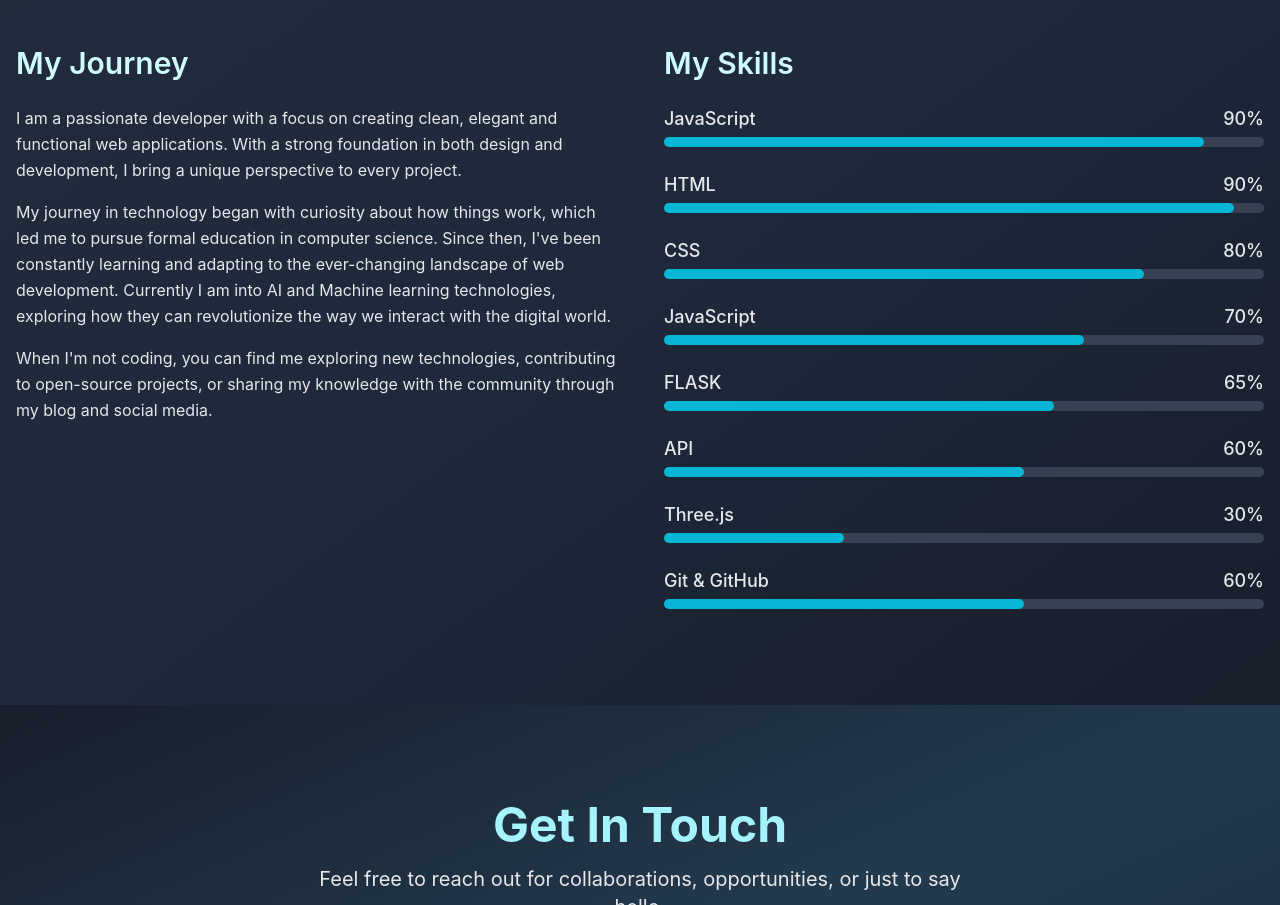
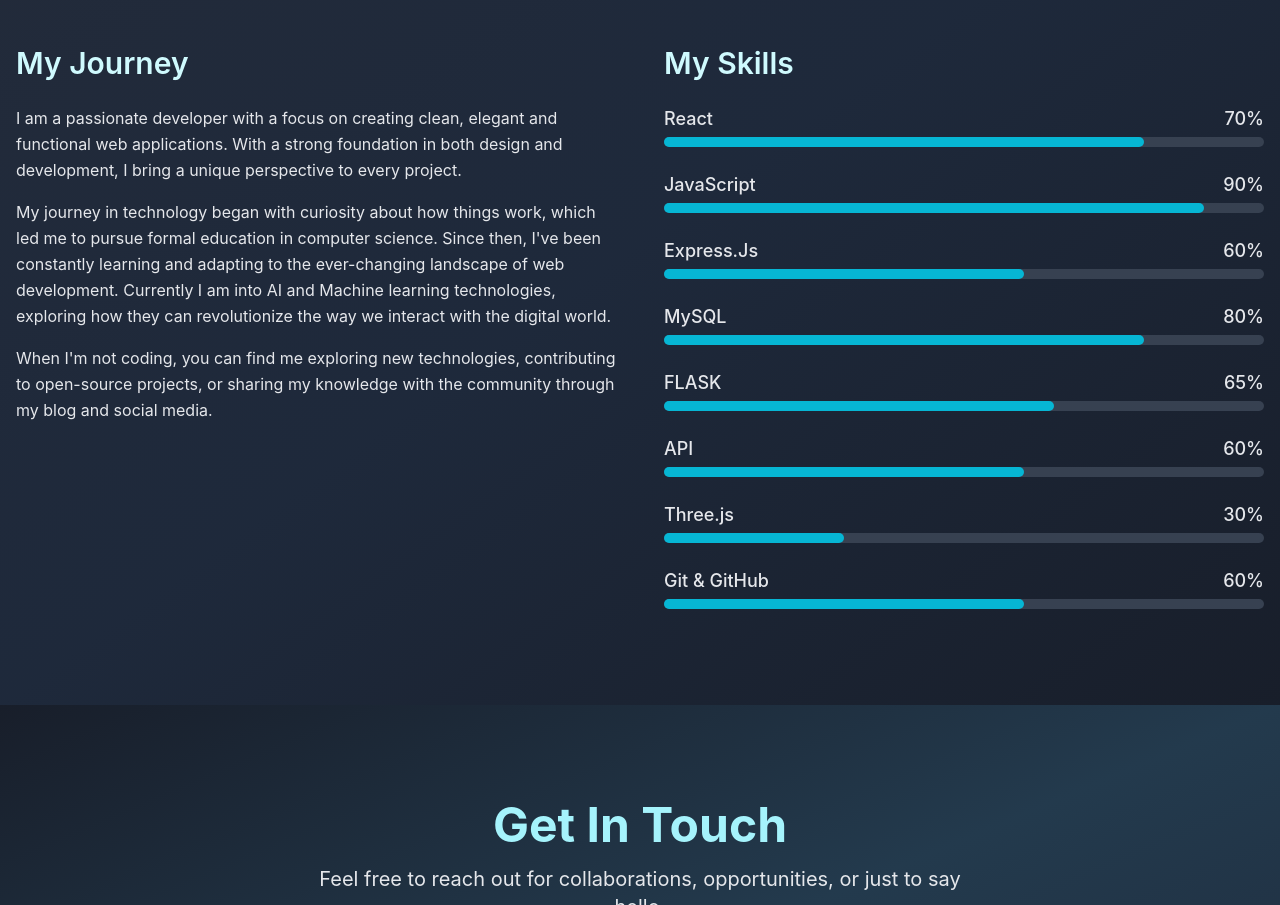
Before and after one commit to Coden-inja/MyPortfolio, a website: page index.html in a window 1280 px wide. Shown: the part 3395-4300 px from the top of the page. Drawn offline with nearby package versions, Linux system fonts and the light colour scheme.

Commit message:
skills update

```diff
--- a/index.html
+++ b/index.html
@@ -583,6 +583,15 @@
                         <div class="space-y-6">
                             <div>
                                 <div class="flex justify-between items-center mb-1">
+                                    <span class="text-lg font-medium text-gray-200">React</span>
+                                    <span class="text-lg font-medium text-gray-200">70%</span>
+                                </div>
+                                <div class="w-full bg-gray-700 rounded-full h-2.5">
+                                    <div class="bg-cyan-500 h-2.5 rounded-full" style="width: 80%;"></div>
+                                </div>
+                            </div>
+                            <div>
+                                <div class="flex justify-between items-center mb-1">
                                     <span class="text-lg font-medium text-gray-200">JavaScript</span>
                                     <span class="text-lg font-medium text-gray-200">90%</span>
                                 </div>
@@ -592,29 +601,20 @@
                             </div>
                             <div>
                                 <div class="flex justify-between items-center mb-1">
-                                    <span class="text-lg font-medium text-gray-200">HTML</span>
-                                    <span class="text-lg font-medium text-gray-200">90%</span>
+                                    <span class="text-lg font-medium text-gray-200">Express.Js</span>
+                                    <span class="text-lg font-medium text-gray-200">60%</span>
                                 </div>
                                 <div class="w-full bg-gray-700 rounded-full h-2.5">
-                                    <div class="bg-cyan-500 h-2.5 rounded-full" style="width: 95%;"></div>
+                                    <div class="bg-cyan-500 h-2.5 rounded-full" style="width: 60%;"></div>
                                 </div>
                             </div>
                             <div>
                                 <div class="flex justify-between items-center mb-1">
-                                    <span class="text-lg font-medium text-gray-200">CSS</span>
+                                    <span class="text-lg font-medium text-gray-200">MySQL</span>
                                     <span class="text-lg font-medium text-gray-200">80%</span>
                                 </div>
                                 <div class="w-full bg-gray-700 rounded-full h-2.5">
                                     <div class="bg-cyan-500 h-2.5 rounded-full" style="width: 80%;"></div>
-                                </div>
-                            </div>
-                            <div>
-                                <div class="flex justify-between items-center mb-1">
-                                    <span class="text-lg font-medium text-gray-200">JavaScript</span>
-                                    <span class="text-lg font-medium text-gray-200">70%</span>
-                                </div>
-                                <div class="w-full bg-gray-700 rounded-full h-2.5">
-                                    <div class="bg-cyan-500 h-2.5 rounded-full" style="width: 70%;"></div>
                                 </div>
                             </div>
                             <div>
```
